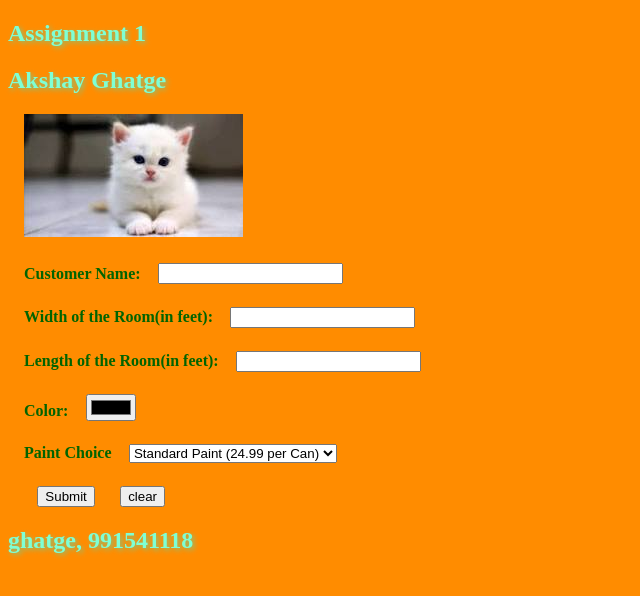
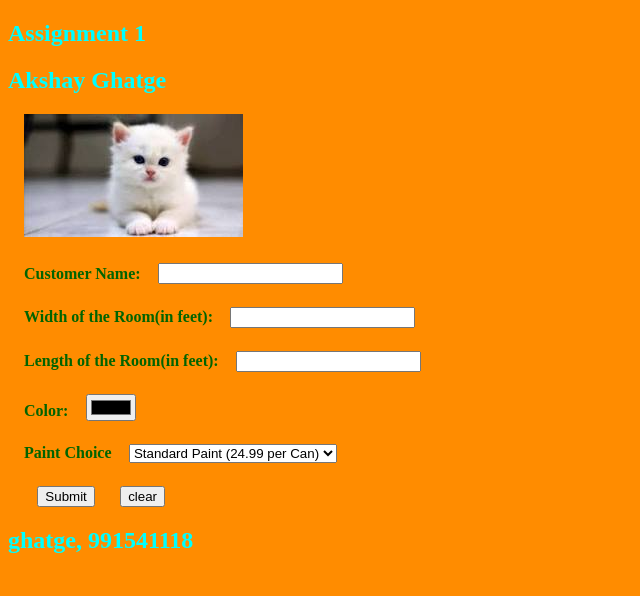
Before and after one commit to Ghatge/Exercise3, a plain HTML site: page mobile/Assignment1/index.html in a window 1280 px wide. Shown: the whole page, without its empty margins (0-640 px from the left). Drawn offline with nearby package versions, Linux system fonts and the light colour scheme.

Commit message:
added main.css

```diff
--- a/mobile/Assignment1/css/main.css
+++ b/mobile/Assignment1/css/main.css
@@ -25,10 +25,10 @@ input, select{
 
 header,h2 {
     color: aqua;
-    text-shadow: 2px 2px 5px #81c784;
+
 }
 
 footer,h2 {
-    color: aquamarine;
+    color: aqua;
 
 }
```
